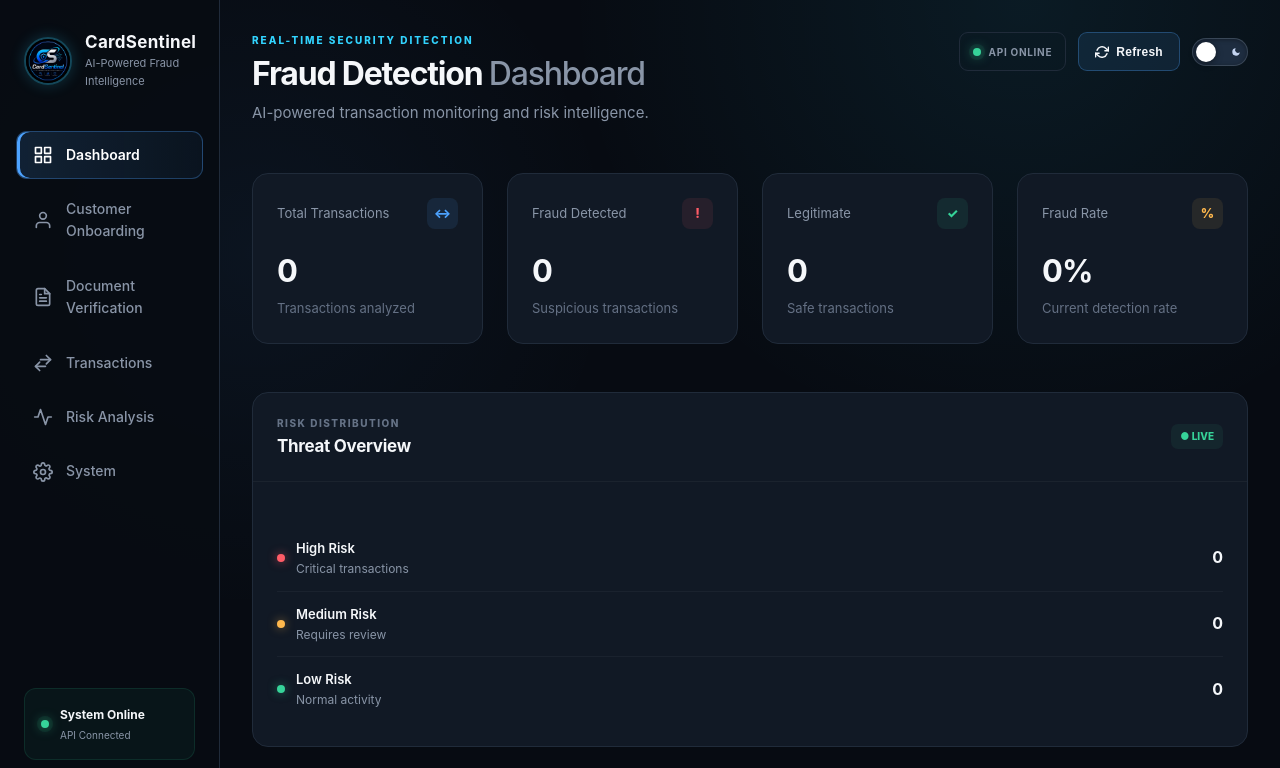
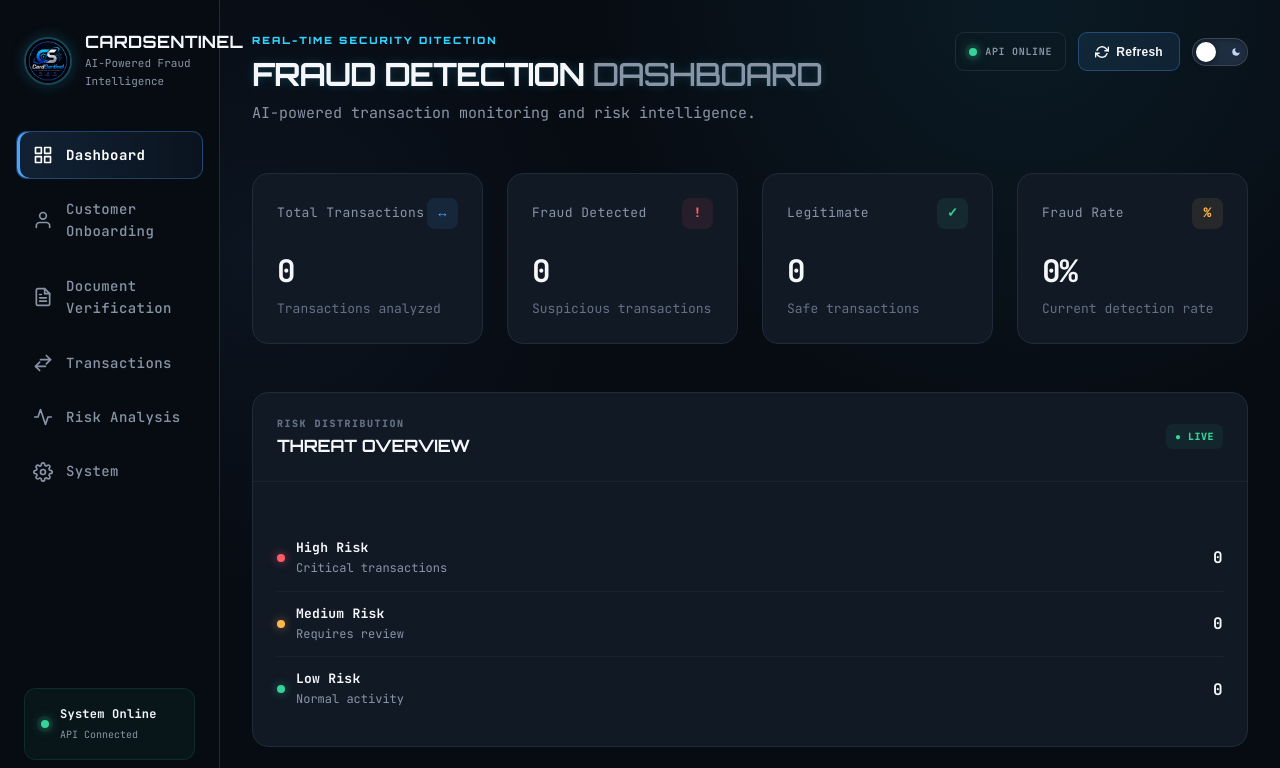
Before and after one commit to tiwariraman884/Datathon, a plain HTML site: page frontend/index.html in a window 1280 px wide. Shown: the top 768 px of the page. Drawn offline with Linux system fonts and the light colour scheme; no server answers.

Commit message:
feat(ui): upgrade typography to cybersecurity cyberpunk/terminal aesthetic

```diff
--- a/frontend/index.html
+++ b/frontend/index.html
@@ -6,6 +6,10 @@
     <meta name="viewport" content="width=device-width, initial-scale=1.0">
 
     <title>IBM Z | Fraud Detection</title>
+
+    <link rel="preconnect" href="https://fonts.googleapis.com">
+    <link rel="preconnect" href="https://fonts.gstatic.com" crossorigin>
+    <link href="https://fonts.googleapis.com/css2?family=JetBrains+Mono:wght@400;500;700;800&family=Orbitron:wght@400;500;700;900&display=swap" rel="stylesheet">
 
     <link rel="stylesheet" href="style.css">
     <link rel="icon" type="image/png" href="/favicon.png">
--- a/frontend/style.css
+++ b/frontend/style.css
@@ -27,6 +27,10 @@
     --space-xl: 32px;
     --space-2xl: 48px;
     --space-3xl: 64px;
+
+    /* Typography */
+    --font-display: 'Orbitron', sans-serif;
+    --font-mono: 'JetBrains Mono', monospace;
 
     /* theme transition speed */
     --theme-transition: 0.3s ease;
@@ -108,14 +112,7 @@ html {
 }
 
 body {
-    font-family:
-        Inter,
-        ui-sans-serif,
-        system-ui,
-        -apple-system,
-        BlinkMacSystemFont,
-        "Segoe UI",
-        sans-serif;
+    font-family: var(--font-mono);
 
     background:
         radial-gradient(
@@ -139,6 +136,54 @@ body {
     text-rendering: optimizeLegibility;
     text-align: left;
 }
+
+/* ── Typography Enhancements ────────────────────────── */
+h1, h2, h3, h4, h5, h6,
+.eyebrow, .section-label, .primary-btn {
+    font-family: var(--font-display);
+    font-weight: 700;
+    letter-spacing: 0.05em;
+    text-transform: uppercase;
+}
+
+h1 {
+    text-shadow: 0 0 10px rgba(50, 212, 255, 0.2);
+    letter-spacing: 0.02em;
+}
+
+[data-theme="light"] h1 {
+    text-shadow: 0 0 15px rgba(37, 99, 235, 0.15);
+}
+
+strong, b {
+    font-weight: 700;
+    letter-spacing: 0.02em;
+}
+
+.nav-item, .refresh-btn, .kpi-card span {
+    letter-spacing: 0.03em;
+}
+
+th {
+    font-family: var(--font-display);
+    text-transform: uppercase;
+    letter-spacing: 0.05em;
+    font-weight: 700;
+}
+
+.live-badge, .prediction-badge, .risk-badge, .document-status-badge, .ip-risk-badge {
+    font-family: var(--font-mono);
+    text-transform: uppercase;
+    letter-spacing: 0.05em;
+}
+
+/* Ensure KPI numbers use monospace for technical terminal feel */
+.kpi-card h2 {
+    font-family: var(--font-mono);
+    letter-spacing: -0.02em;
+}
+
+
 
 /* =========================================================
    SIDEBAR
```
